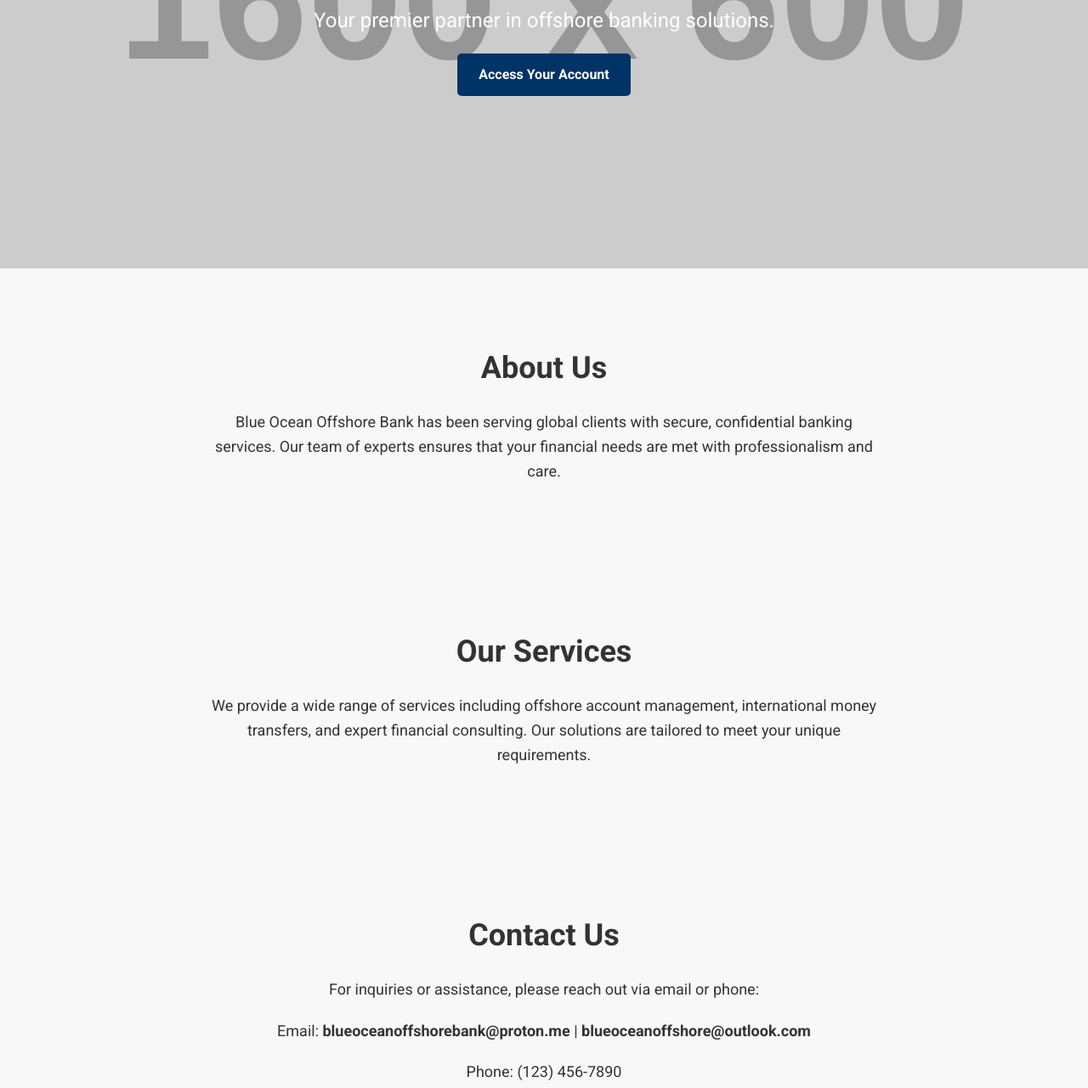
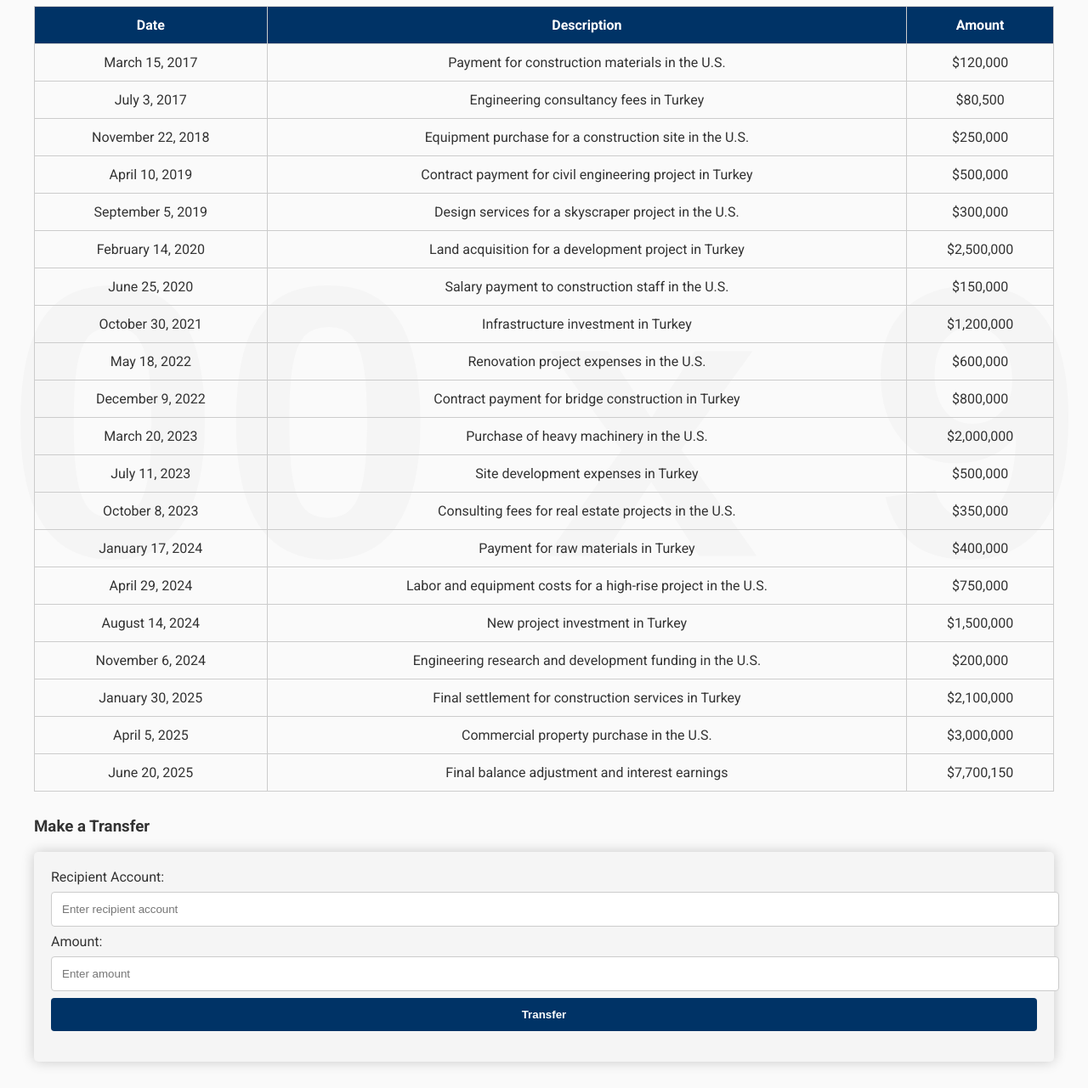
Before and after one commit to andgabriel44/blue-ocean-bank2, a plain HTML site: page dashboard.html in a window 1280 px wide. Shown: the part 366-1647 px from the top of the page at 85% size. Drawn offline with Linux system fonts and the light colour scheme; placeholder pictures from the web are drawn by us.

Commit message:
Update dashboard.html

```diff
--- a/dashboard.html
+++ b/dashboard.html
@@ -3,21 +3,22 @@
 <head>
   <meta charset="UTF-8">
   <meta name="viewport" content="width=device-width, initial-scale=1">
-  <title>Blue Ocean Offshore Bank</title>
+  <title>Dashboard - Blue Ocean Offshore Bank</title>
   <link href="https://fonts.googleapis.com/css?family=Roboto:400,700" rel="stylesheet">
   <style>
+    /* Dashboard page with background image and professional look */
     body {
-      font-family: 'Roboto', sans-serif;
       margin: 0;
       padding: 0;
-      background: #f8f8f8;
+      font-family: 'Roboto', sans-serif;
+      background: url('https://via.placeholder.com/1600x900?text=Bank+Background') no-repeat center center/cover;
+      background-size: cover;
       color: #333;
-      line-height: 1.6;
     }
     header {
-      background: #003366;
+      background: rgba(0, 0, 0, 0.7);
+      padding: 20px 40px;
       color: #fff;
-      padding: 20px 40px;
     }
     .navbar {
       display: flex;
@@ -43,74 +44,83 @@
       text-decoration: none;
       font-weight: 700;
     }
-    .hero {
-      background: url('https://via.placeholder.com/1600x600') no-repeat center center/cover;
+    .btn-logout {
+      background: #e60000;
+      border: none;
       color: #fff;
-      height: 600px;
-      display: flex;
-      align-items: center;
-      justify-content: center;
+      padding: 8px 12px;
+      border-radius: 4px;
+      text-decoration: none;
+      font-weight: 700;
+      cursor: pointer;
+    }
+    .container {
+      padding: 40px;
+      background: rgba(255, 255, 255, 0.9);
+      margin: 40px auto;
+      max-width: 1200px;
+      border-radius: 8px;
+    }
+    .overview {
       text-align: center;
-      padding: 0 20px;
+      margin-bottom: 30px;
     }
-    .hero h2 {
-      font-size: 48px;
-      margin: 0;
+    .overview h2 {
+      font-size: 32px;
+      margin-bottom: 10px;
     }
-    .hero p {
-      font-size: 24px;
-      margin: 10px 0 20px;
+    .overview p {
+      font-size: 20px;
     }
-    .hero a.button {
-      display: inline-block;
-      padding: 12px 25px;
+    table {
+      width: 100%;
+      border-collapse: collapse;
+      margin-bottom: 30px;
+    }
+    th, td {
+      border: 1px solid #ccc;
+      padding: 12px;
+      text-align: center;
+    }
+    th {
       background: #003366;
       color: #fff;
-      text-decoration: none;
+    }
+    .transfer-form {
+      background: #f5f5f5;
+      padding: 20px;
       border-radius: 5px;
+      box-shadow: 0 0 15px rgba(0, 0, 0, 0.2);
+      margin-bottom: 30px;
+    }
+    .transfer-form input[type="text"],
+    .transfer-form input[type="number"] {
+      width: 100%;
+      padding: 12px;
+      margin: 8px 0;
+      border: 1px solid #ccc;
+      border-radius: 4px;
+    }
+    .transfer-form input[type="submit"] {
+      width: 100%;
+      padding: 12px;
+      background: #003366;
+      border: none;
+      color: #fff;
       font-weight: 700;
+      border-radius: 4px;
+      cursor: pointer;
       transition: background 0.3s ease;
     }
-    .hero a.button:hover {
+    .transfer-form input[type="submit"]:hover {
       background: #002244;
     }
-    .section {
-      padding: 60px 40px;
-      text-align: center;
-    }
-    .section h2 {
-      font-size: 36px;
-      margin-bottom: 20px;
-    }
-    .section p {
-      font-size: 18px;
-      max-width: 800px;
-      margin: 0 auto 20px;
-    }
     footer {
-      background: #003366;
+      background: rgba(0, 0, 0, 0.7);
       color: #fff;
       text-align: center;
-      padding: 20px 40px;
+      padding: 15px 40px;
       font-size: 14px;
-    }
-    footer p {
-      margin: 5px 0;
-    }
-    @media (max-width: 768px) {
-      .navbar ul {
-        flex-direction: column;
-        align-items: center;
-      }
-      .navbar ul li {
-        margin: 10px 0;
-      }
-      .hero h2 {
-        font-size: 36px;
-      }
-      .hero p {
-        font-size: 20px;
-      }
     }
   </style>
 </head>
@@ -119,45 +129,156 @@
     <div class="navbar">
       <h1>Blue Ocean Offshore Bank</h1>
       <ul>
-        <li><a href="index.html">Home</a></li>
-        <li><a href="#about">About Us</a></li>
-        <li><a href="#services">Services</a></li>
-        <li><a href="#contact">Contact</a></li>
-        <li><a href="login.html">Login</a></li>
+        <li><a href="dashboard.html">Home</a></li>
+        <li><a href="#transactions">Transactions</a></li>
+        <li><a href="#support">Support</a></li>
+        <li><a class="btn-logout" href="index.html">Logout</a></li>
       </ul>
     </div>
   </header>
 
-  <section class="hero">
-    <div>
-      <h2>Secure. Global. Trusted.</h2>
-      <p>Your premier partner in offshore banking solutions.</p>
-      <a href="login.html" class="button">Access Your Account</a>
+  <div class="container">
+    <div class="overview">
+      <h2>Account Overview</h2>
+      <p><strong>Account Holder:</strong> Mark Anderson</p>
+      <p><strong>Current Balance:</strong> $25,000,650</p>
     </div>
-  </section>
 
-  <section id="about" class="section">
-    <h2>About Us</h2>
-    <p>Blue Ocean Offshore Bank has been serving global clients with secure, confidential banking services. Our team of experts ensures that your financial needs are met with professionalism and care.</p>
-  </section>
+    <h3 id="transactions">Transaction History - Payments Received (2017 - 2025)</h3>
+    <table>
+      <thead>
+        <tr>
+          <th>Date</th>
+          <th>Description</th>
+          <th>Amount</th>
+        </tr>
+      </thead>
+      <tbody>
+        <tr>
+          <td>March 15, 2017</td>
+          <td>Payment for construction materials in the U.S.</td>
+          <td>$120,000</td>
+        </tr>
+        <tr>
+          <td>July 3, 2017</td>
+          <td>Engineering consultancy fees in Turkey</td>
+          <td>$80,500</td>
+        </tr>
+        <tr>
+          <td>November 22, 2018</td>
+          <td>Equipment purchase for a construction site in the U.S.</td>
+          <td>$250,000</td>
+        </tr>
+        <tr>
+          <td>April 10, 2019</td>
+          <td>Contract payment for civil engineering project in Turkey</td>
+          <td>$500,000</td>
+        </tr>
+        <tr>
+          <td>September 5, 2019</td>
+          <td>Design services for a skyscraper project in the U.S.</td>
+          <td>$300,000</td>
+        </tr>
+        <tr>
+          <td>February 14, 2020</td>
+          <td>Land acquisition for a development project in Turkey</td>
+          <td>$2,500,000</td>
+        </tr>
+        <tr>
+          <td>June 25, 2020</td>
+          <td>Salary payment to construction staff in the U.S.</td>
+          <td>$150,000</td>
+        </tr>
+        <tr>
+          <td>October 30, 2021</td>
+          <td>Infrastructure investment in Turkey</td>
+          <td>$1,200,000</td>
+        </tr>
+        <tr>
+          <td>May 18, 2022</td>
+          <td>Renovation project expenses in the U.S.</td>
+          <td>$600,000</td>
+        </tr>
+        <tr>
+          <td>December 9, 2022</td>
+          <td>Contract payment for bridge construction in Turkey</td>
+          <td>$800,000</td>
+        </tr>
+        <tr>
+          <td>March 20, 2023</td>
+          <td>Purchase of heavy machinery in the U.S.</td>
+          <td>$2,000,000</td>
+        </tr>
+        <tr>
+          <td>July 11, 2023</td>
+          <td>Site development expenses in Turkey</td>
+          <td>$500,000</td>
+        </tr>
+        <tr>
+          <td>October 8, 2023</td>
+          <td>Consulting fees for real estate projects in the U.S.</td>
+          <td>$350,000</td>
+        </tr>
+        <tr>
+          <td>January 17, 2024</td>
+          <td>Payment for raw materials in Turkey</td>
+          <td>$400,000</td>
+        </tr>
+        <tr>
+          <td>April 29, 2024</td>
+          <td>Labor and equipment costs for a high-rise project in the U.S.</td>
+          <td>$750,000</td>
+        </tr>
+        <tr>
+          <td>August 14, 2024</td>
+          <td>New project investment in Turkey</td>
+          <td>$1,500,000</td>
+        </tr>
+        <tr>
+          <td>November 6, 2024</td>
+          <td>Engineering research and development funding in the U.S.</td>
+          <td>$200,000</td>
+        </tr>
+        <tr>
+          <td>January 30, 2025</td>
+          <td>Final settlement for construction services in Turkey</td>
+          <td>$2,100,000</td>
+        </tr>
+        <tr>
+          <td>April 5, 2025</td>
+          <td>Commercial property purchase in the U.S.</td>
+          <td>$3,000,000</td>
+        </tr>
+        <tr>
+          <td>June 20, 2025</td>
+          <td>Final balance adjustment and interest earnings</td>
+          <td>$7,700,150</td>
+        </tr>
+      </tbody>
+    </table>
 
-  <section id="services" class="section">
-    <h2>Our Services</h2>
-    <p>We provide a wide range of services including offshore account management, international money transfers, and expert financial consulting. Our solutions are tailored to meet your unique requirements.</p>
-  </section>
-
-  <section id="contact" class="section">
-    <h2>Contact Us</h2>
-    <p>For inquiries or assistance, please reach out via email or phone:</p>
-    <p>Email: <strong>blueoceanoffshorebank@proton.me</strong> | <strong>blueoceanoffshore@outlook.com</strong></p>
-    <p>Phone: (123) 456-7890</p>
-    <p>Address: 123 Ocean Drive, Suite 456</p>
-  </section>
+    <h3 id="support">Make a Transfer</h3>
+    <div class="transfer-form">
+      <form id="transferForm">
+        <label for="recipient">Recipient Account:</label>
+        <input type="text" id="recipient" placeholder="Enter recipient account" required>
+        <label for="transferAmount">Amount:</label>
+        <input type="number" id="transferAmount" placeholder="Enter amount" required>
+        <input type="submit" value="Transfer">
+      </form>
+      <p id="transferMessage" style="color: red; text-align: center;"></p>
+    </div>
+  </div>
 
   <footer>
-    <p>&copy; 2025 Blue Ocean Offshore Bank</p>
-    <p>Email: blueoceanoffshorebank@proton.me | blueoceanoffshore@outlook.com</p>
-    <p>123 Ocean Drive, Suite 456 | Phone: (123) 456-7890</p>
+    <p>&copy; 2025 Blue Ocean Offshore Bank | 123 Ocean Drive, Suite 456 | Phone: (123) 456-7890</p>
   </footer>
+
+  <script>
+    document.getElementById('transferForm').addEventListener('submit', function(e) {
+      e.preventDefault();
+      document.getElementById('transferMessage').textContent = "Transfers are currently disabled due to restrictions.";
+    });
+  </script>
 </body>
 </html>
```
